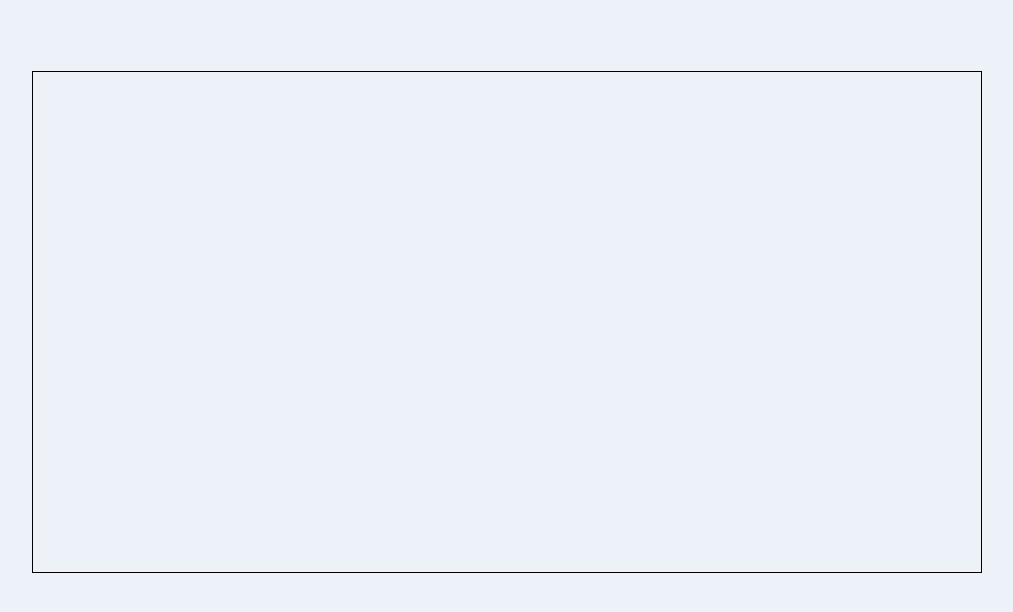
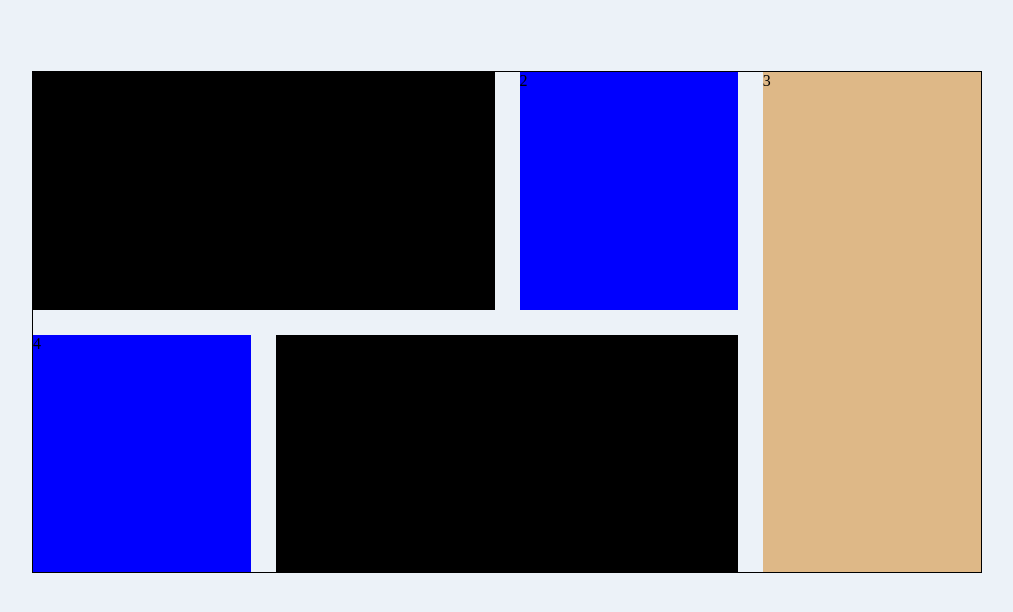
Before and after one commit to jaga991/frontendmentor-testimonial-grid-section, a plain HTML site: page index.html in a window 1280 px wide. Shown: the whole page, without its empty margins (133-1146 px from the left). Drawn offline with Linux system fonts and the light colour scheme.

Commit message:
Add files via upload

```diff
--- a/index.html
+++ b/index.html
@@ -13,7 +13,11 @@
 <body>
 
   <div class="wrapper">
-
+    <div class="card-long" id="card-daniel-clifford">1</div>
+    <div class="card-min" id="card-jonathan-walters">2</div>
+    <div class="card-tall" id="card-kira-whittle">3</div>
+    <div class="card-min" id="card-jeanette-harmon">4</div>
+    <div class="card-long" id="card-patrick-abrams">5</div>
   </div>
 
 </body>
--- a/style.css
+++ b/style.css
@@ -27,6 +27,7 @@ body{
 .wrapper{
   border: 1px solid black;
   width: 75%;
+  min-width: 700px;
   min-height: 500px;
   display: grid;
   grid-template-columns: repeat(4, 1fr);
@@ -37,3 +38,33 @@ body{
   gap: 25px 25px;
   margin-top: 5%;
 }
+
+/*grid area management*/
+#card-daniel-clifford{
+  grid-area: card-long-1;
+}
+#card-jonathan-walters{
+  grid-area: card-min-1;
+}
+#card-kira-whittle{
+  grid-area: card-tall-1;
+}
+#card-jeanette-harmon{
+  grid-area: card-min-2;
+}
+#card-patrick-abrams{
+  grid-area: card-long-2;
+}
+/*card-type-management*/
+.card-long{
+  background-color: black;
+  min-width: 20%;
+}
+.card-min{
+  background-color: blue;
+  min-width: 10%;
+}
+.card-tall{
+  background-color: burlywood;
+  min-width: 10%;
+}
```
